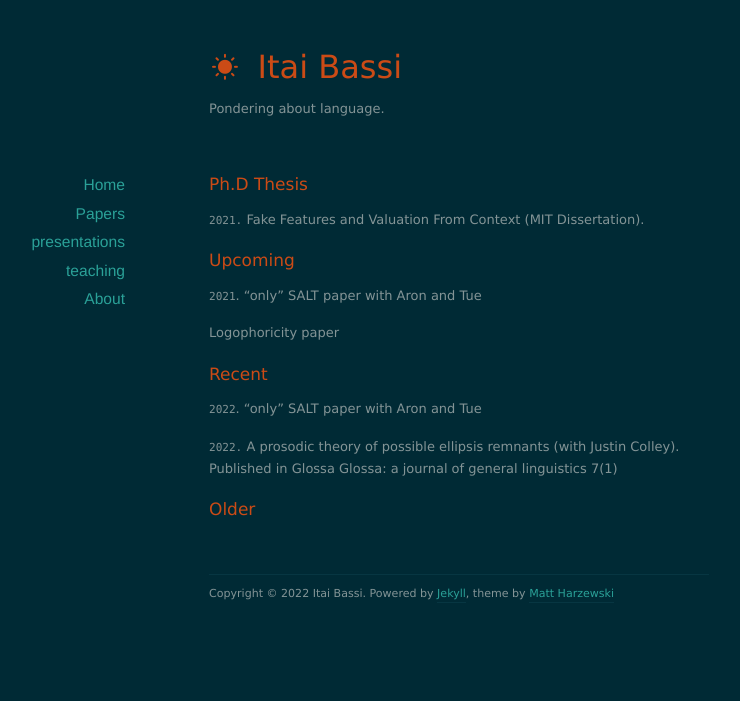
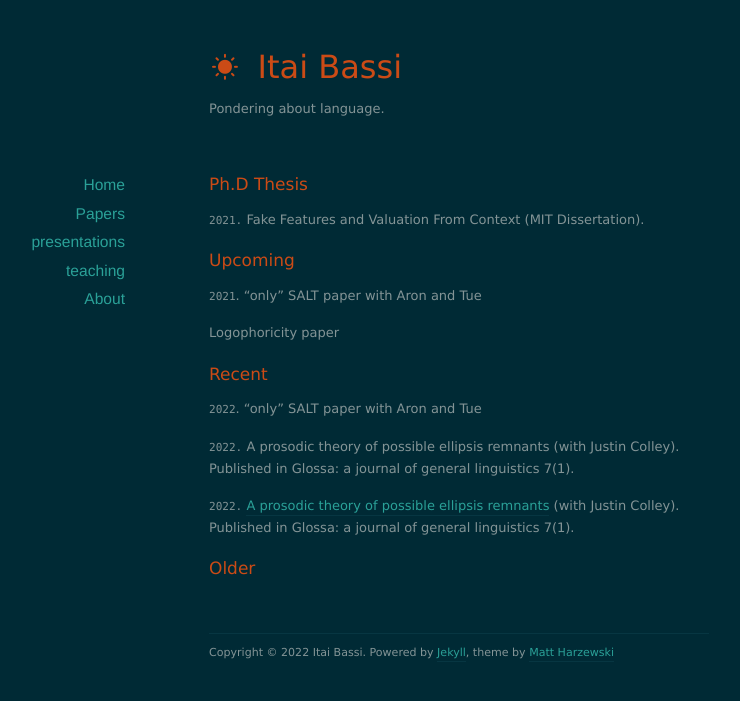
Before and after one commit to itaibassi/itaibassi.github.io, a Jekyll site: the page built from papers/index.markdown, in a window 1280 px wide. Shown: the top 701 px of the page, without its empty margins (181-921 px from the left). Built offline with Jekyll 4.4.1, drawn with Linux system fonts in a browser that asks for light colours; nearby versions of some CDN libraries.

Commit message:
Update index.markdown

```diff
--- a/papers/index.markdown
+++ b/papers/index.markdown
@@ -26,7 +26,9 @@
 `2022`. "only" SALT paper with Aron and Tue
 
 
-`2022.` A prosodic theory of possible ellipsis remnants (with Justin Colley). Published in Glossa Glossa: a journal of general linguistics 7(1)
+`2022.` A prosodic theory of possible ellipsis remnants (with Justin Colley). Published in Glossa: a journal of general linguistics 7(1).
 
 
+`2022.` [A prosodic theory of possible ellipsis remnants](https://www.glossa-journal.org/article/id/5747/) (with Justin Colley). Published in Glossa: a journal of general linguistics 7(1).
+
 # Older
```
